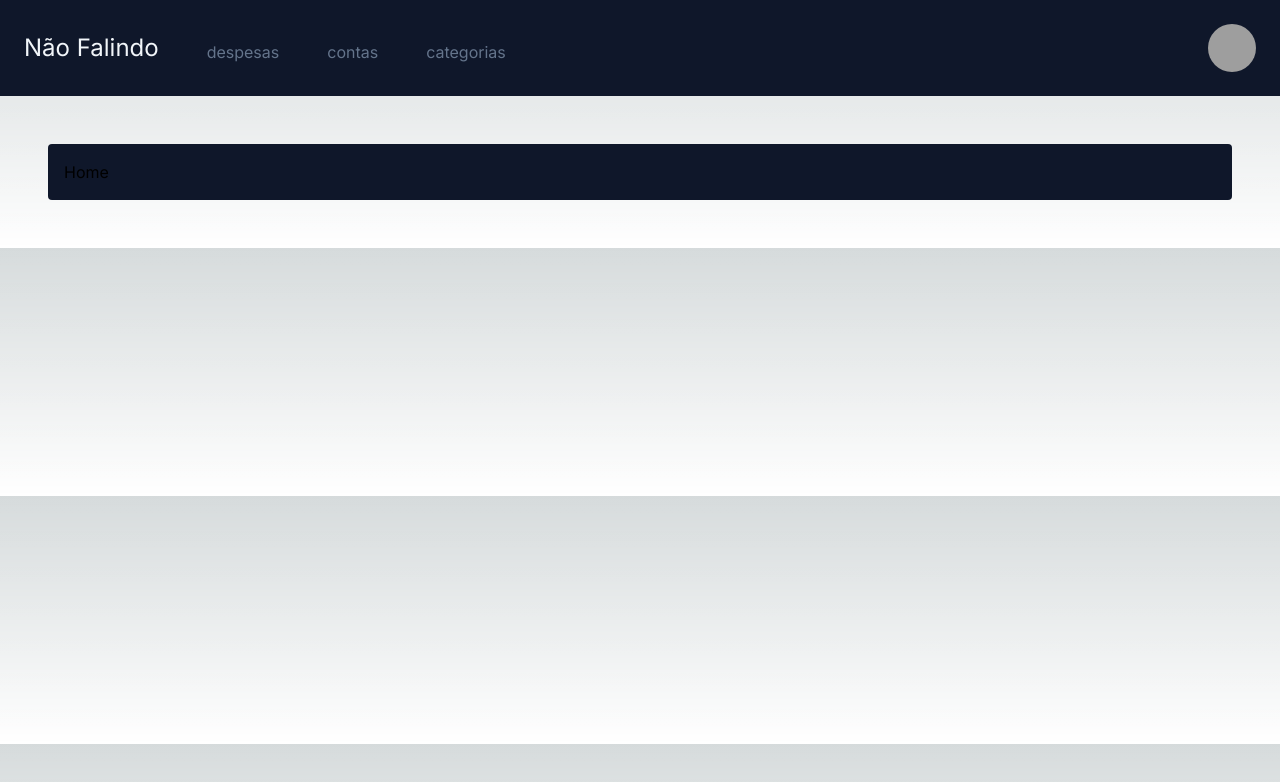
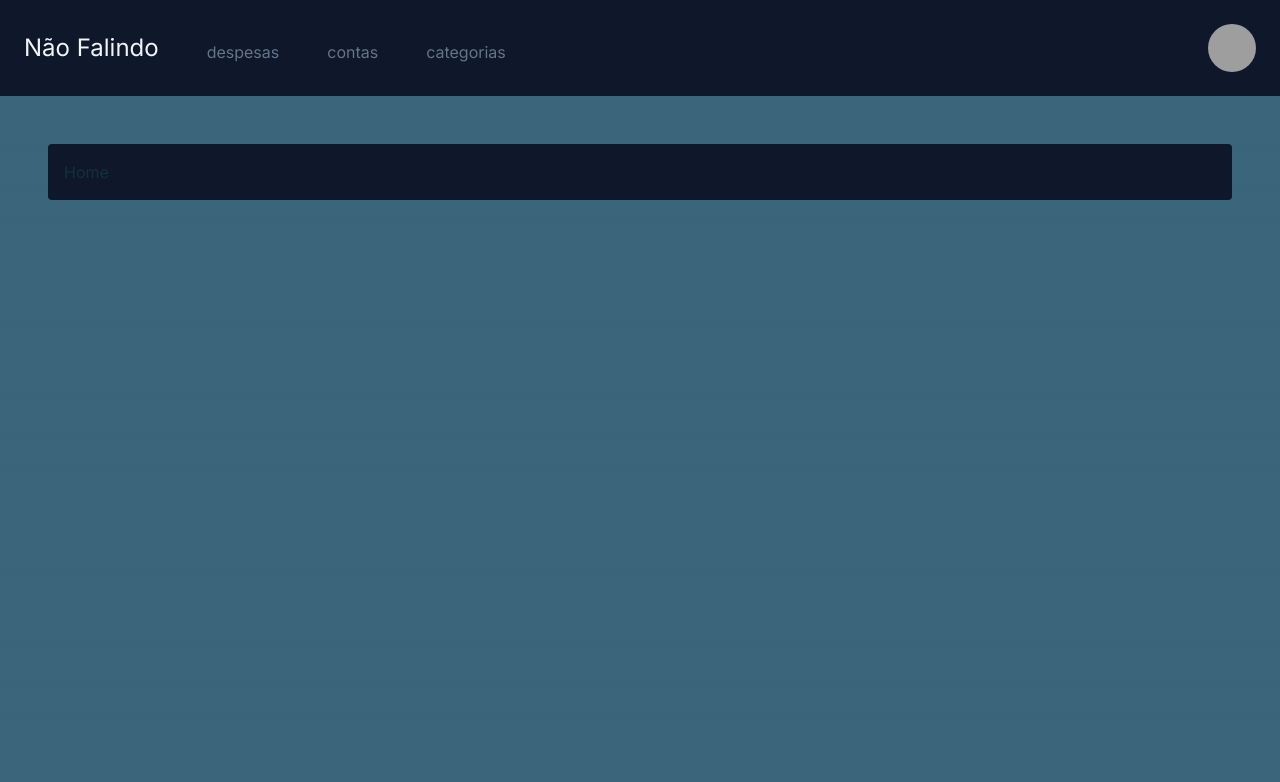
Before and after one commit to Gabriel-Llanir/FazTudoWeb, a Next.js app: page / in a window 1280 px wide. Shown: the top 782 px of the page. Built offline with nearby package versions, Linux system fonts and the light colour scheme; grey boxes are pictures that could not be loaded.

Commit message:
Update globals.css

```diff
--- a/src/app/globals.css
+++ b/src/app/globals.css
@@ -3,16 +3,16 @@
 @tailwind utilities;
 
 :root {
-  --foreground-rgb: 0, 0, 0;
-  --background-start-rgb: 214, 219, 220;
-  --background-end-rgb: 255, 255, 255;
+  --foreground-rgb: 18, 49, 66;
+  --background-start-rgb: 59, 101, 122;
+  --background-end-rgb: 59, 101, 122;
 }
 
 @media (prefers-color-scheme: dark) {
   :root {
-    --foreground-rgb: 255, 255, 255;
-    --background-start-rgb: 0, 0, 0;
-    --background-end-rgb: 0, 0, 0;
+    --foreground-rgb: 59, 101, 122;
+    --background-start-rgb: 18, 49, 66;
+    --background-end-rgb: 18, 49, 66;
   }
 }
 
```
